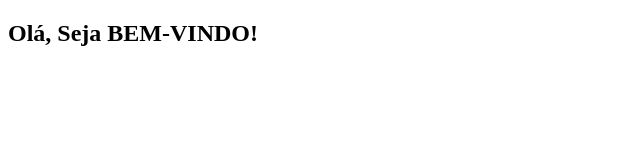
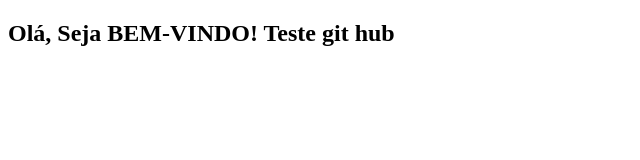
Before and after one commit to sdjoao/relogioDigital, a plain HTML site: page index.html in a window 1280 px wide. Shown: the whole page, without its empty margins (0-640 px from the left). Drawn offline with Linux system fonts and the light colour scheme.

Commit message:
Primeiro commit

```diff
--- a/index.html
+++ b/index.html
@@ -17,6 +17,7 @@
         <article>
             <h1>
                 Olá, Seja BEM-VINDO!
+                Teste git hub
             </h1>
         </article>
       </main>
```
